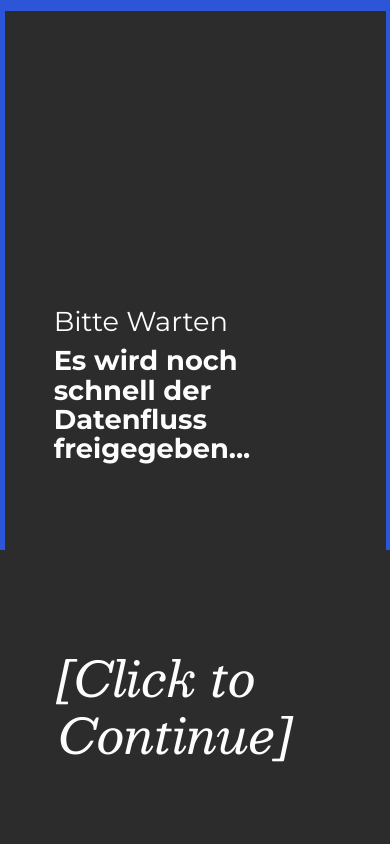
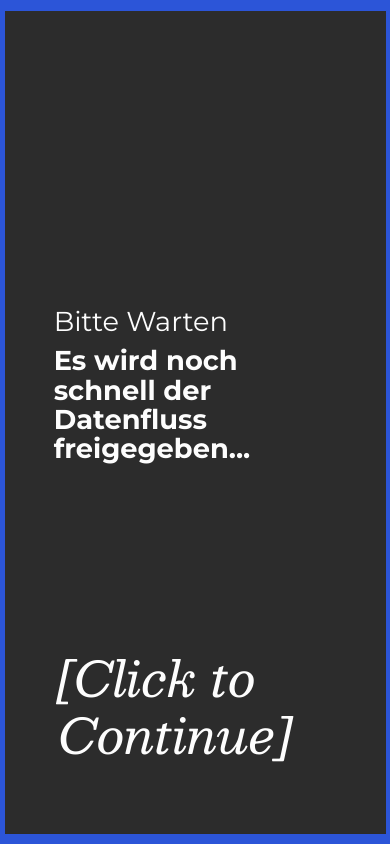
Before and after one commit to LaurenceRimturner/LaurenceRimturner.github.io, a plain HTML site: page index.html in a window 390 px wide. Shown: the top 844 px of the page. Drawn offline with nearby package versions, Linux system fonts and the light colour scheme.

Commit message:
Update styles.css

```diff
--- a/styles.css
+++ b/styles.css
@@ -1052,10 +1052,7 @@ F .hero-section h1,
 }
 
 @media only screen and (max-width: 786px) {
-  .hero-section {
-    height: auto;
-    min-height: 60vh;
-  }
+
   .svg-box svg {
     width: 50px;
     height: 50px;
```
